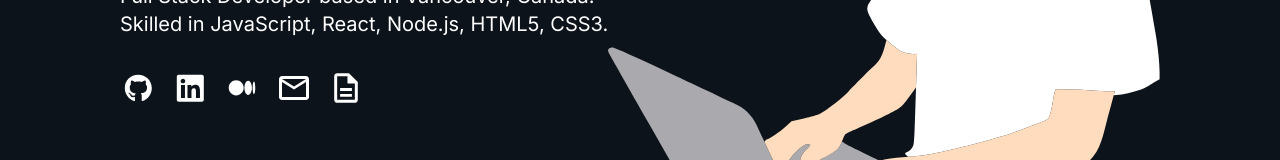
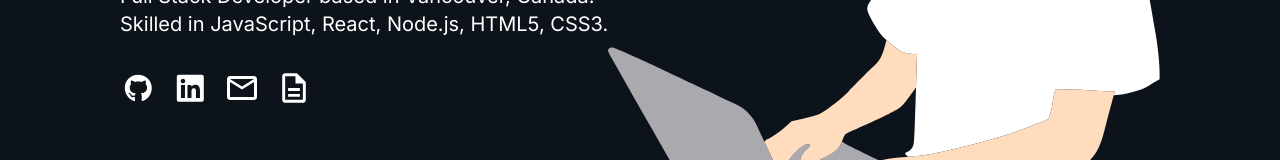
Before and after one commit to rena52107/portfolio, a Next.js app: page / in a window 1280 px wide. Shown: the part 557-717 px from the top of the page. Built offline with nearby package versions, Linux system fonts and the light colour scheme.

Commit message:
Remove unused link

```diff
--- a/src/app/components/Contact.tsx
+++ b/src/app/components/Contact.tsx
@@ -33,7 +33,7 @@ function Contact({ darkMode = false }) {
           <LinkedInIcon width={60} height={60} className="md:size-9 size-7" />
         </a>
       </li>
-      <li className="inline-flex items-center">
+      {/* <li className="inline-flex items-center">
         <a
           href="https://medium.com/@rena52107/"
           target="_blank"
@@ -44,7 +44,7 @@ function Contact({ darkMode = false }) {
         >
           <MediumIcon width={60} height={60} className="md:size-9 size-7" />
         </a>
-      </li>
+      </li> */}
       <li className="inline-flex items-center">
         <a
           href="mailto:rena.sakata.cn@gmail.com"
@@ -59,7 +59,7 @@ function Contact({ darkMode = false }) {
       </li>
       <li className="inline-flex items-center">
         <a
-          href="https://docs.google.com/document/d/1fYz9QQ_swWOABkZMKvShjiPxKPGjbjeHxvehewHb0kM/edit?usp=sharing"
+          href="https://drive.google.com/file/d/1wg-7RGN_Hkws1vMNQl8b5FIIEoiAggTw/view?usp=drive_link"
           target="_blank"
           rel="noopener noreferrer"
           aria-label="Download Resume"
```
